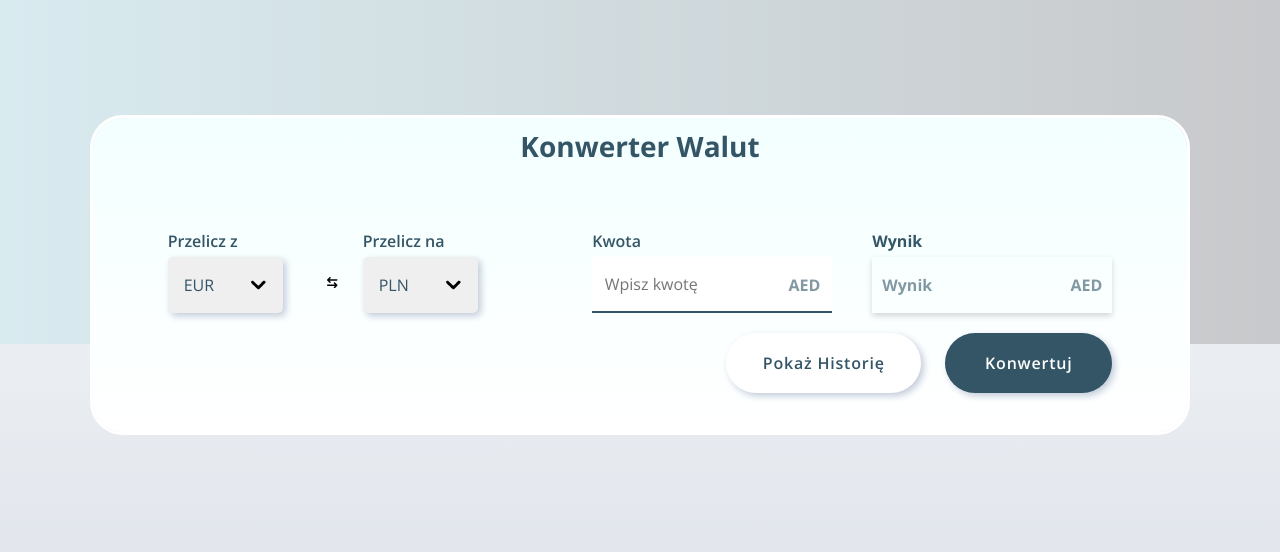
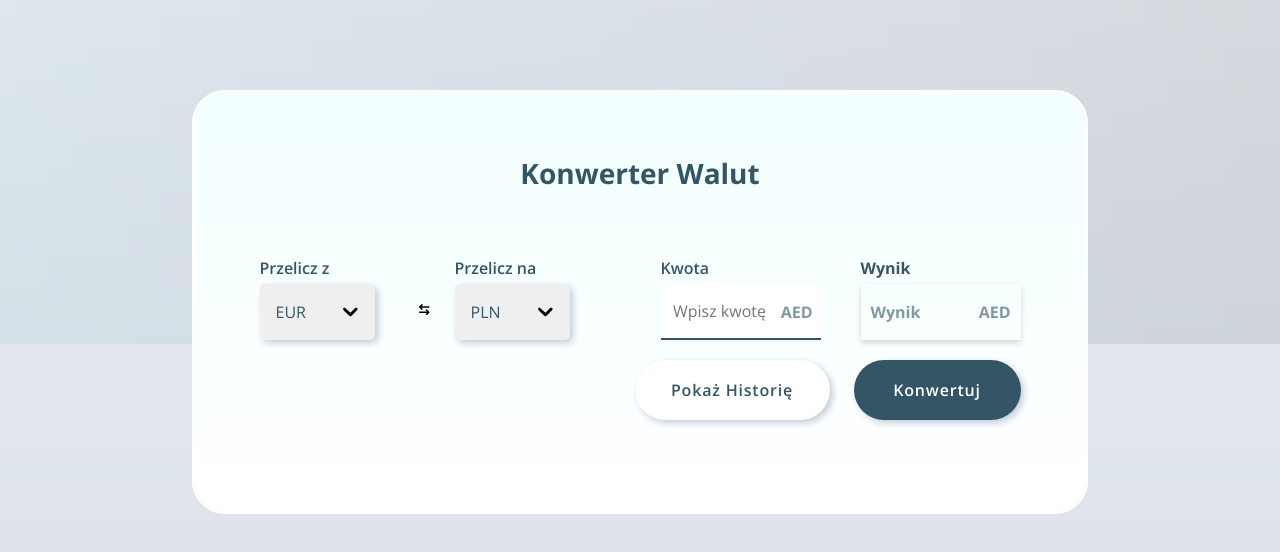
Before and after one commit to JaCoWymowny/converter, a React (Create React App) app: page / in a window 1280 px wide. Shown: the top 552 px of the page. Built offline with nearby package versions, Linux system fonts and the light colour scheme.

Commit message:
fix2 style

```diff
--- a/public/index.html
+++ b/public/index.html
@@ -3,7 +3,7 @@
   <head>
     <meta charset="utf-8" />
     <link rel="icon" href="%PUBLIC_URL%/favicon.ico" />
-    <meta name="viewport" content="width=device-width, initial-scale=1" />
+    <meta name="viewport" content="width=device-width, initial-scale=1.0">
     <meta name="theme-color" content="#000000" />
     <meta
       name="description"
--- a/src/components/ConverterForm/styles.ts
+++ b/src/components/ConverterForm/styles.ts
@@ -7,6 +7,15 @@ export const ErrorMessage = styled.span`
   font-family: ${(props) => props.theme.fontFamily.primaryFont};
   color: ${(props) => props.theme.colors.primary};
   font-size: 16px;
+
+  @media(max-width: 1500px) {
+    font-size: 12px;
+    margin: 8px 0;
+  }
+  @media(max-width: 768px) {
+    font-size: 10px;
+    margin: 5px 0;
+  }
 `;
 
 export const FormWrapper = styled.div`
@@ -39,7 +48,11 @@ export const FieldWrapper = styled.div`
 export const SelectWrapper = styled.div`
   display: flex;
   justify-content: space-between;
-  width: 300px;
+  width: 230px;
+
+  @media (min-width: 768px) {
+    width: 460px;
+  }
 
   @media (min-width: 915px) {
     display: flex;
@@ -73,7 +86,7 @@ export const CustomFieldWrapper = styled.div`
     justify-content: space-between;
   }
   @media (max-width: 768px) {
-    max-width: 300px;
+    max-width: 230px;
   }
 `;
 
@@ -95,7 +108,8 @@ export const SelectFormField = styled.div`
     width: 200px;
   }
   @media (max-width: 768px) {
-    max-width: 120px;
+    max-width: 100px;
+    margin: 0;
   }
 `;
 
@@ -106,6 +120,9 @@ export const FormField = styled.div`
  margin: 20px;
   @media (min-width: 1800px) {
     margin-left: 70px;
+  }
+  @media (max-width: 768px) {
+    margin: 20px 0;
   }
 `;
 
@@ -120,6 +137,9 @@ export const FormArrowField = styled.div`
 
   @media (max-width: 1100px) {
     margin-left: 0;
+  }
+  @media (max-width: 768px) {
+    margin-right: 12px;
   }
 `;
 
@@ -164,7 +184,7 @@ export const Select = styled.select`
     width: 180px;
   }
   @media (max-width: 768px) {
-    width: 100px;
+    width: 90px;
   }
 `;
 
@@ -221,19 +241,27 @@ export const Input = styled.input`
   }
 
   @media (max-width: 1800px) {
-    width: 240px
+    width: 250px
+  }
+
+  @media (max-width: 1500px) {
+    width: 200px
+  }
+
+  @media (max-width: 1300px) {
+    width: 160px
   }
 
   @media (max-width: 1100px) {
     font-size: 12px;
-    width: 200px;
+    width: 150px;
   }
 
   @media (max-width: 915px) {
     width: 180px;
   }
   @media (max-width: 768px) {
-    width: 100px;
+    width: 90px;
     font-size: 10px;
   }
 `;
@@ -266,18 +294,25 @@ export const CurrencyResult = styled.span`
   padding: 0 10px;
 
   @media (max-width: 1800px) {
-    max-width: 240px;
+    max-width: 250px;
   }
 
-  @media (max-width: 1100px) {
-    max-width: 200px;
+  @media (max-width: 1500px) {
+    max-width: 160px;
   }
 
   @media (max-width: 915px) {
-    max-width: 180px;
+    max-width: 160px;
   }
   @media (max-width: 768px) {
-    max-width: 100px;
+    max-width: 90px;
+    margin-left: 10px;
+  }
+
+  .placeholder-margin {
+    @media (max-width: 768px) {
+      margin-left: 15px;
+    }
   }
 `;
 
@@ -303,10 +338,12 @@ export const PlaceholderForInput = styled.span`
 
   @media (max-width: 1100px) {
     font-size: 12px;
+    right: 18%;
   }
   @media (max-width: 768px) {
     font-size: 10px;
     top: 20px;
+    right: 10%;
   }
 `;
 
@@ -327,7 +364,7 @@ export const ButtonsWrapper = styled.div`
     align-self: center;
   }
   @media (max-width: 768px) {
-    max-width: 340px;
+    max-width: 270px;
   }
 `;
 
@@ -355,7 +392,7 @@ export const ConvertButton = styled.button`
   }
 
   @media (max-width:768px ) {
-    width: 140px;
+    width: 120px;
     height: 30px;
     font-size: 12px;
   }
@@ -386,7 +423,7 @@ export const HistoryButton = styled.div`
     margin-right: 20px;
   }
   @media (max-width:768px ) {
-    width: 140px;
+    width: 120px;
     height: 30px;
     font-size: 12px;
   }
--- a/src/components/Layout/styles.ts
+++ b/src/components/Layout/styles.ts
@@ -8,18 +8,17 @@ export const BackgroundContainerWrapper = styled.div`
   flex-direction: column;
   justify-content: start;
   align-items: center;
-  padding: 2em 3em;
   font-family: ${(props) => props.theme.fontFamily.primaryFont};
 
   @media (max-width: 915px) {
-    min-width: 900px;
-    width: 900px;
+    max-width: 900px;
+    min-height: 75vh;
   }
 
   @media (max-width: 768px) {
     max-width: 460px;
-    align-items: baseline;
-    min-height: 60vh;
+    min-height: 75vh;
+    align-items: center;
   }
 
   &::before {
@@ -28,7 +27,7 @@ export const BackgroundContainerWrapper = styled.div`
     position: absolute;
     top:0;
     left:0;
-    width:100%;
+    width: 100%;
     height: 43%;
     background: transparent linear-gradient(270deg, #373B44 0%, #73B7C8 100%) 0 0 no-repeat padding-box;
     opacity: 0.27;
@@ -48,7 +47,7 @@ export const BackgroundContainerWrapper = styled.div`
     bottom:0;
     left:0;
     width:100%;
-    height: 57%;
+    height: 100%;
     background:  transparent linear-gradient(180deg, #E0E5EC 0%, #C2CBD9 100%) 0 0 no-repeat padding-box;
     opacity: 0.63;
     @media (max-width: 915px) {
@@ -64,7 +63,7 @@ export const BackgroundContainerWrapper = styled.div`
 export const ContainerWrapper = styled.div`
   width: 70%;
   max-width: 1200px;
-  height: 73vh;
+  height: 75vh;
   margin-top: 7%;
   background: transparent linear-gradient(180deg, #f3ffff 0%, #FFFFFF 100%) 0 0 no-repeat padding-box;
   display: flex;
@@ -78,11 +77,11 @@ export const ContainerWrapper = styled.div`
   -webkit-backdrop-filter: blur(36px);
 
   @media (max-width: 1600px) {
-    min-width: 1100px;
+    width: 1100px;
   }
 
   @media (max-width: 1100px) {
-    min-width: 900px;
+    max-width: 800px;
   }
 
   @media (max-width: 915px) {
@@ -90,15 +89,16 @@ export const ContainerWrapper = styled.div`
   }
   @media (max-width: 768px) {
     min-width: 200px;
-    max-width: 400px;
-    height: 75vh;
+    max-width: 300px;
+    width: 300px;
+    height: 95vh;
   }
 `;
 
 export const FirstLinkContainerWrapper = styled.div`
   width: 70%;
   max-width: 1200px;
-  height: 40vh;
+  height: 53vh;
   margin-top: 7%;
   background: transparent linear-gradient(180deg, #f3ffff 0%, #FFFFFF 100%) 0 0 no-repeat padding-box;
   display: flex;
@@ -112,11 +112,12 @@ export const FirstLinkContainerWrapper = styled.div`
   -webkit-backdrop-filter: blur(36px);
 
   @media (max-width: 1600px) {
-    min-width: 1100px;
+    max-width: 1200px;
   }
 
   @media (max-width: 1100px) {
-    min-width: 900px;
+    max-width: 1000px;
+    width: 800px;
   }
 
   @media (max-width: 915px) {
@@ -124,7 +125,8 @@ export const FirstLinkContainerWrapper = styled.div`
   }
   @media (max-width: 768px) {
     min-width: 200px;
-    max-width: 400px;
+    max-width: 300px;
+    width: 300px;
     height: 60vh;
   }
 `;
--- a/src/components/Modal/styles.ts
+++ b/src/components/Modal/styles.ts
@@ -12,20 +12,36 @@ export const ModalOverlay = styled.div`
 
 export const StyledModal = styled.div`
   width: 546px;
-  height: 140px;
+  height: 160px;
   position: fixed;
   top: 70%;
   left: 52%;
   z-index: 102;
   background: white;
   border-left: 10px solid red;
+
+  @media (max-width: 1800px) {
+    top: 60%;
+    left: 40%;
+  }
+  @media (max-width: 1100px) {
+    font-size: 12px;
+    width: 300px;
+    height: 120px;
+    top: 50%;
+    left: 40%;
+  }
+  @media (max-width: 768px) {
+    width: 220px;
+    left: 30%;
+    font-size: 10px;
+  }
 `;
 
 export const ModalContent = styled.div`
   top: 1.25em;
   margin-right: 0.31em;
   margin-left: 1em;
-  overflow-y: scroll;
   height: 100%;
   padding: 0.62em;
   display: flex;
--- a/src/helpers/addCurrencyAsPlaceholder.tsx
+++ b/src/helpers/addCurrencyAsPlaceholder.tsx
@@ -6,14 +6,14 @@ export const currencyResultHandler = (currencyResult: number, chosenCurrencyValu
     return (
       <CurrencyResult>
         <Placeholder>Wynik</Placeholder>
-      <Placeholder>{chosenCurrencyValue}</Placeholder>
+      <Placeholder className="placeholder-margin">{chosenCurrencyValue}</Placeholder>
       </CurrencyResult>
     )
   } else {
     return (
       <CurrencyResult>
         <Placeholder>{currencyResult}</Placeholder>
-      <Placeholder>{chosenCurrencyValue}</Placeholder>
+        <Placeholder>{chosenCurrencyValue}</Placeholder>
       </CurrencyResult>
     )
   }
--- a/src/pages/Converter/styles.ts
+++ b/src/pages/Converter/styles.ts
@@ -19,7 +19,6 @@ export const Title = styled.div`
   @media (max-width: 768px) {
     margin-bottom: 0;
     max-width: 450px;
-    min-width: 300px;
   }
 `;
 
@@ -32,6 +31,6 @@ export const ContainerWrapper = styled.div`
   width: 90%;
   margin: 10px 50px;
   @media (max-width: 768px) {
-    width: 460px;
+    max-width: 230px;
   }
 `;
--- a/src/pages/ConvertsHistory/styles.ts
+++ b/src/pages/ConvertsHistory/styles.ts
@@ -7,7 +7,6 @@ export const Container = styled.div`
   color: black;
   display: flex;
   justify-content: center;
-  padding: 2em 3em;
   background: white;
   border-bottom-left-radius: 33px;
   border-bottom-right-radius: 33px;
@@ -26,12 +25,23 @@ export const Container = styled.div`
 export const TableWrapper = styled.div`
   width: 100%;
 
+  @media (max-width: 768px) {
+    width: 250px;
+  }
+
   table {
-    font-size: 10px;
+    font-size: 16px;
     display: block;
     width: calc(100% - 18px);
     border-collapse: collapse;
     color: ${(props) => props.theme.colors.primary};
+
+    @media (max-width: 1100px) {
+      font-size: 12px;
+    }
+    @media (max-width: 915px) {
+      font-size: 10px;
+    }
   }
 
   tbody {
@@ -171,13 +181,13 @@ export const TableWrapper = styled.div`
     font-size: 16px;
     font-weight: 600;
 
-    @media (max-width: 768px) {
+    @media (max-width: 1100px) {
+      font-size: 12px;
+    }
+
+    @media (max-width: 915px) {
       font-size: 10px;
     }
-  }
-
-  @media (max-width: 1000px) {
-    max-width: 800px;
   }
 `
 
```
